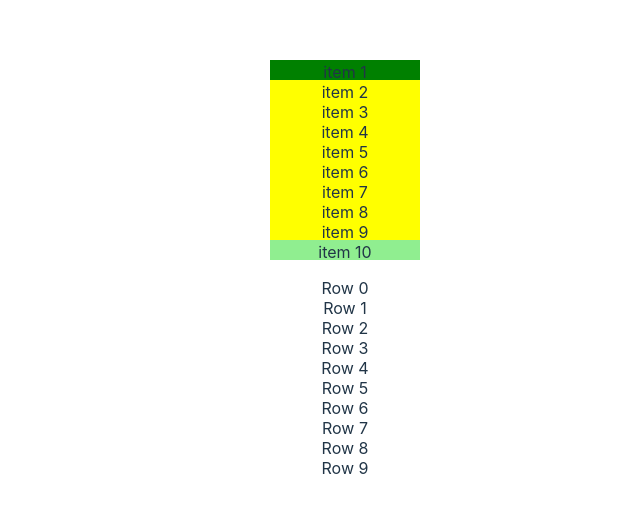
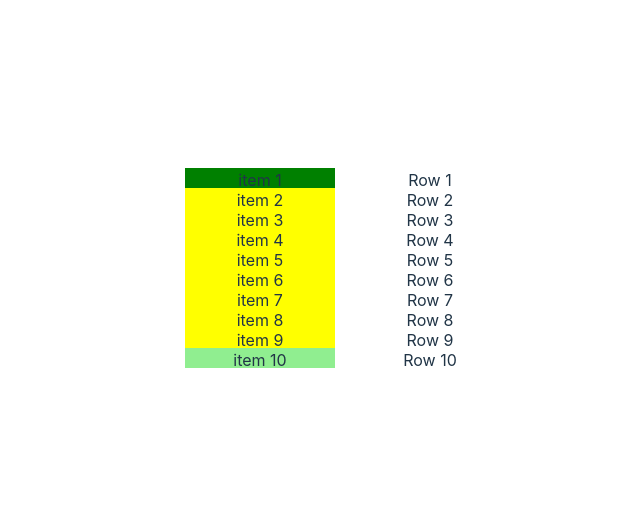
Before and after one commit to TheCandidStartup/infinisheet, a React (Vite) app: page / in a window 1280 px wide. Shown: the part 132-644 px from the top of the page, without its empty margins (295-935 px from the left). Built offline with nearby package versions, Linux system fonts and the light colour scheme.

Commit message:
Put the two list controls side by side

```diff
--- a/src/App.css
+++ b/src/App.css
@@ -41,6 +41,11 @@
   color: #888;
 }
 
+.app-container {
+  display: grid;
+  grid-template-columns: 1fr 1fr;
+  grid-gap: 20px;
+}
 .viewport {
   width: 150px;
   overflow-y: auto;
--- a/src/App.tsx
+++ b/src/App.tsx
@@ -38,25 +38,25 @@ const rowTemplate = (item: any) => (
 )
 
 const Row = ({ index, style } : { index: number, style: any }) => (
-  <div style={style}>Row {index}</div>
+  <div style={style}>Row {index+1}</div>
 );
 
 function App() {
   return (
-    <>
+    <div className="app-container">
       <div>
         <VirtualScroller className="viewport" get={getData} settings={SETTINGS} row={rowTemplate}/>
       </div>
-      <p></p>
       <div>
       <List
         height={SETTINGS.itemHeight*SETTINGS.amount}
+        width='150px'
         itemCount={SETTINGS.maxIndex - SETTINGS.minIndex}
         itemSize={SETTINGS.itemHeight}>
           {Row}
       </List>
       </div>
-    </>
+    </div>
   )
 }
 
```
